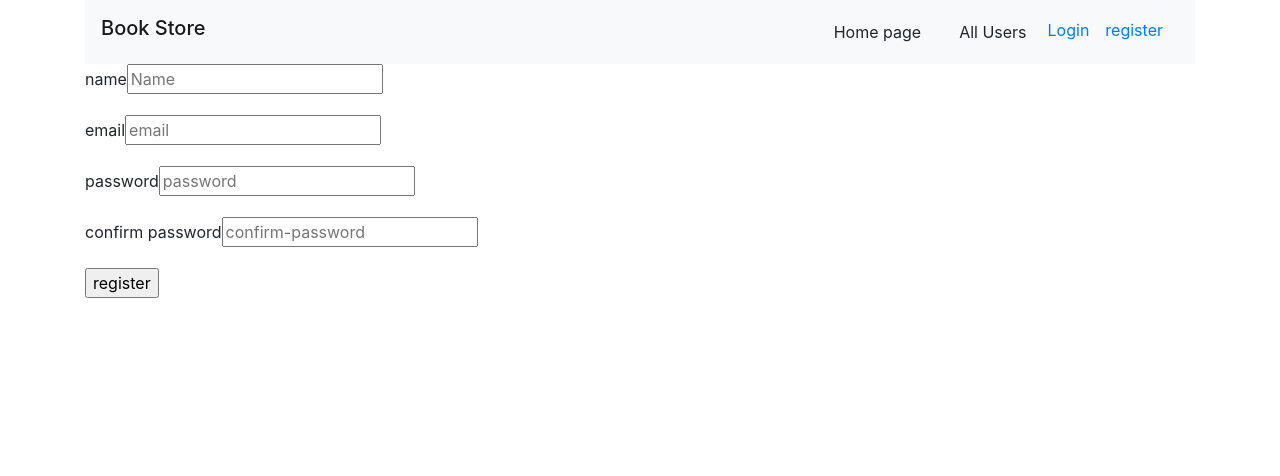
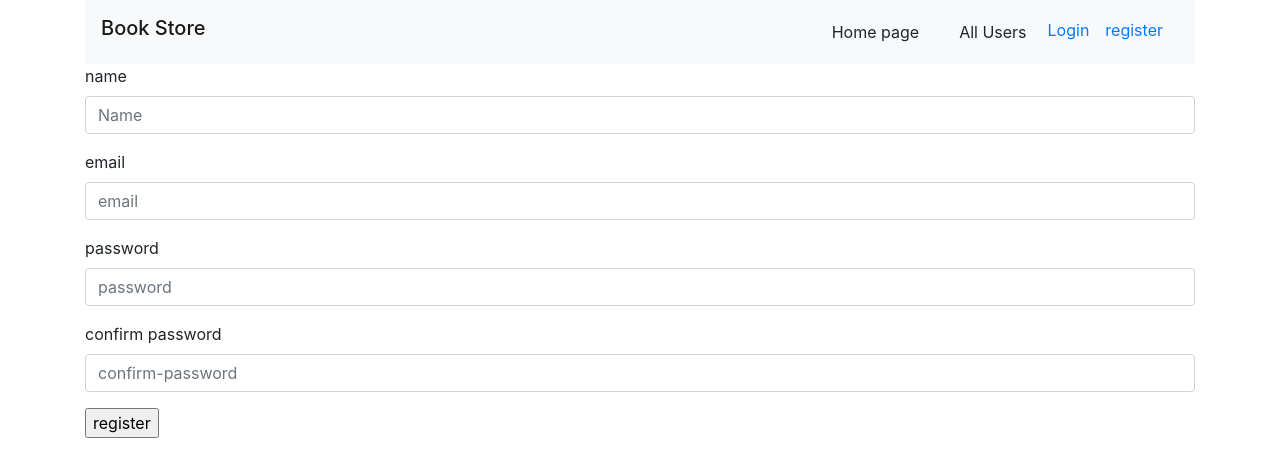
Before and after one commit to moaoa/book-store, a React (Create React App) app in the folder client/: page /register in a window 1280 px wide. Shown: the top 476 px of the page. Built offline with nearby package versions, Linux system fonts and the light colour scheme; no server answers.

Commit message:
fixed UI

```diff
--- a/client/src/App.css
+++ b/client/src/App.css
@@ -1,3 +1,7 @@
 .bookComponent {
     width: 18rem;
 }
+
+.btn {
+    margin: 2px;
+}
--- a/client/src/components/Book.js
+++ b/client/src/components/Book.js
@@ -37,7 +37,7 @@ export default function Book(props) {
     }
 
     return book ? (
-        <div className="bookComponent card ">
+        <div className="bookComponent card my-4 ">
             <div className="card-body">
                 <div className="card-title">title: {props.book.title}</div>
                 <div className="card-subtitle ">
--- a/client/src/components/CreateNewUserPage.js
+++ b/client/src/components/CreateNewUserPage.js
@@ -11,11 +11,21 @@ export default function CreateNewUserPage(props) {
             <form onSubmit={registerUser}>
                 <div className="form-group">
                     <label htmlFor="name">name</label>
-                    <input name="name" id="name" placeholder="Name" />
+                    <input
+                        name="name"
+                        id="name"
+                        placeholder="Name"
+                        className="form-control"
+                    />
                 </div>
                 <div className="form-group">
                     <label htmlFor="email">email</label>
-                    <input name="email" id="email" placeholder="email" />
+                    <input
+                        name="email"
+                        id="email"
+                        placeholder="email"
+                        className="form-control"
+                    />
                 </div>
                 <div className="form-group">
                     <label htmlFor="password">password</label>
@@ -23,11 +33,13 @@ export default function CreateNewUserPage(props) {
                         name="password"
                         id="password"
                         placeholder="password"
+                        className="form-control"
                     />
                 </div>
                 <div className="form-group">
                     <label htmlFor="confirmPassword">confirm password</label>
                     <input
+                        className="form-control"
                         name="confirmPassword"
                         id="confirmPassword"
                         placeholder="confirm-password"
--- a/client/src/components/Login.js
+++ b/client/src/components/Login.js
@@ -18,11 +18,21 @@ export default function Login() {
                 <h2>Login</h2>
                 <div className="form-group">
                     <label htmlFor="email">email</label>
-                    <input name="email" type="email" required />
+                    <input
+                        className="form-control"
+                        name="email"
+                        type="email"
+                        required
+                    />
                 </div>
                 <div className="form-group">
                     <label htmlFor="password">password</label>
-                    <input name="password" type="password" required />
+                    <input
+                        className="form-control"
+                        name="password"
+                        type="password"
+                        required
+                    />
                 </div>
 
                 <div className="form-group">
```
Also changed, not shown: 1 other file (tests, documents, lock files or other folders).
